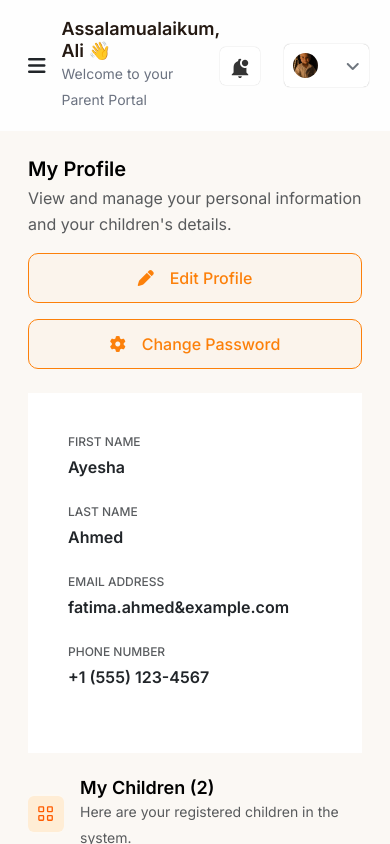
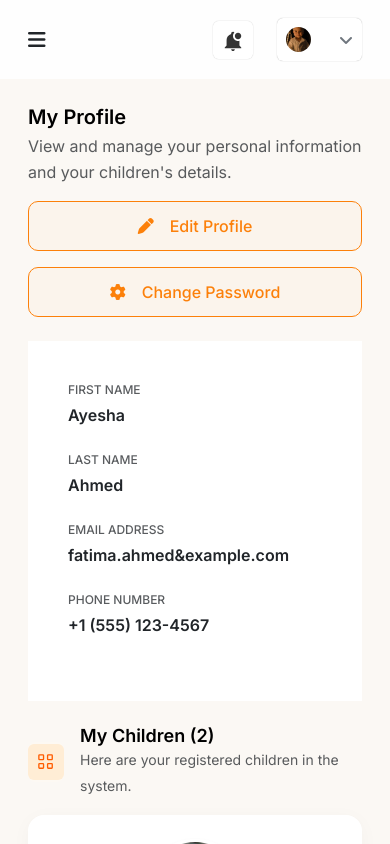
Before and after one commit to gagan947/tarbiyatul, an Angular app: page /parent/my-profile in a window 390 px wide. Built offline with nearby package versions, Linux system fonts and the light colour scheme.

Commit message:
Css Issue Fix

```diff
--- a/src/app/component/parent-portal/parent-portal/parent-portal.component.html
+++ b/src/app/component/parent-portal/parent-portal/parent-portal.component.html
@@ -80,7 +80,7 @@
         <header class="portal-header">
             <div class="d-flex align-items-center gap-3">
                 <i class="fa-solid fa-bars d-lg-none d-block fs-5" (click)="toggleSidebar()" style="cursor: pointer;"></i>
-                <div class="header-greeting">
+                <div class="header-greeting d-sm-block d-none">
                     <h1 class="greeting-title">Assalamualaikum, Ali 👋</h1>
                     <p class="greeting-subtitle">Welcome to your Parent Portal</p>
                 </div>
--- a/src/app/component/student-portel/std-portal/std-portal.component.html
+++ b/src/app/component/student-portel/std-portal/std-portal.component.html
@@ -68,7 +68,7 @@
         <header class="portal-header">
             <div class="d-flex align-items-center gap-3">
                 <i class="fa-solid fa-bars d-lg-none d-block" style="font-size: 20px; cursor: pointer;" (click)="toggleSidebar()"></i>
-                <div class="header-greeting">
+                <div class="header-greeting d-sm-block d-none">
                     <h1 class="greeting-title">Assalamualaikum, Ali 👋</h1>
                     <p class="greeting-subtitle">Here's your learning progress for this week.</p>
                 </div>
--- a/src/app/component/teacher-portal/teacher-portal/teacher-portal.component.html
+++ b/src/app/component/teacher-portal/teacher-portal/teacher-portal.component.html
@@ -114,7 +114,7 @@
             <div class="d-flex align-items-center gap-3">
                 <i class="fa-solid fa-bars d-lg-none d-block fs-5" (click)="toggleSidebar()"
                     style="cursor: pointer;"></i>
-                <div class="header-greeting">
+                <div class="header-greeting d-sm-block d-none">
                     <h1 class="greeting-title">Assalamualaikum, Teacher 👋</h1>
                     <p class="greeting-subtitle">Here's your class overview for this week.</p>
                 </div>
```
